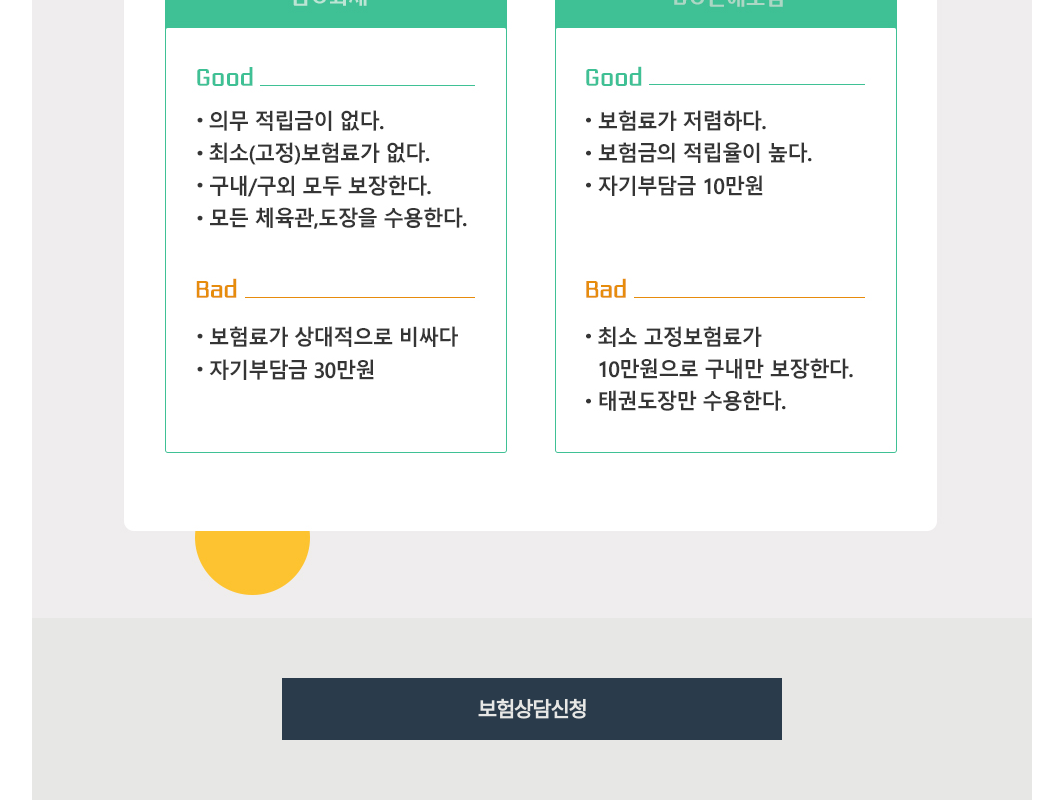
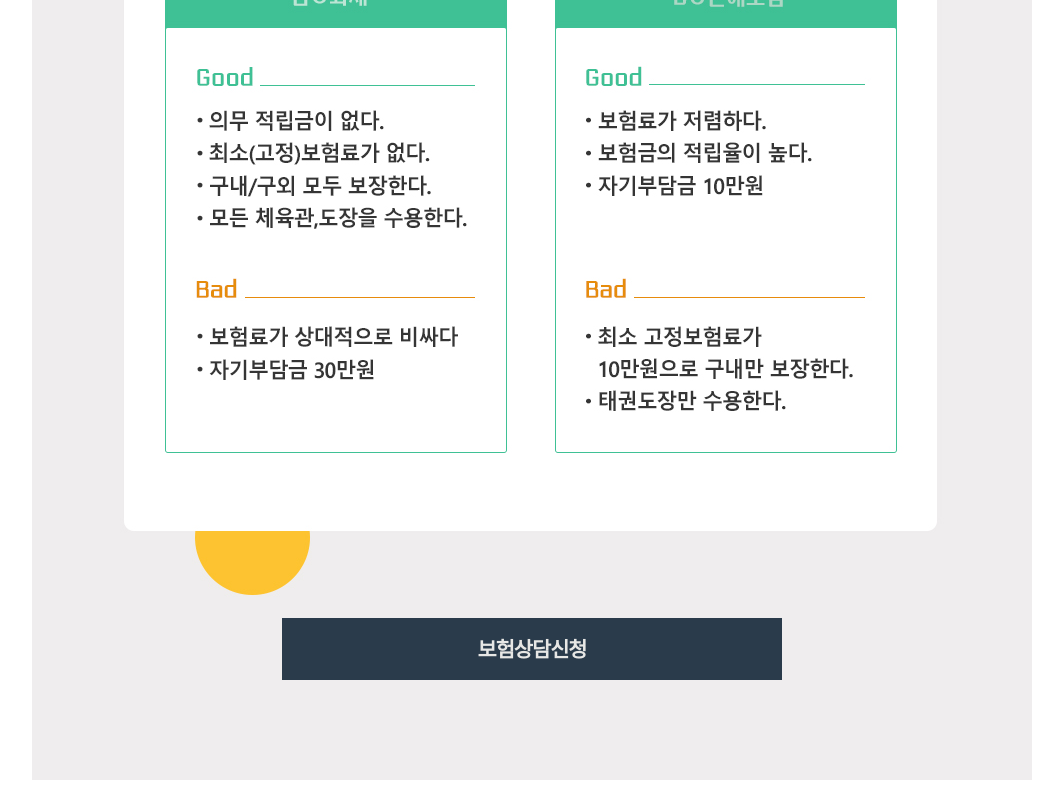
Before and after one commit to bghbmh/workOut, a plain HTML site: page index2.html in a window 1280 px wide. Shown: the part 2915-3715 px from the top of the page, without its empty margins (108-1171 px from the left). Drawn offline with Linux system fonts and the light colour scheme.

Commit message:
Update index2.html

```diff
--- a/index2.html
+++ b/index2.html
@@ -30,7 +30,7 @@ caption { display:none;}
 
 
 .wrap{display: block; position: relative; width: 100%; max-width: 1000px;margin: 0 auto;line-height: 0;}
-.db{display: block; position: relative; width: 100%; line-height: 1.6;padding: 6% 0; background: #e7e7e5;}
+.db{display: block; position: relative; width: 100%; line-height: 1.6;padding:0 0 10% 0; background: #efedee;}
 .db .btnSubmit{ display: block; position: relative; width: 50%; margin:0 auto;}
 .db .btnSubmit a{
     display: block;
```
